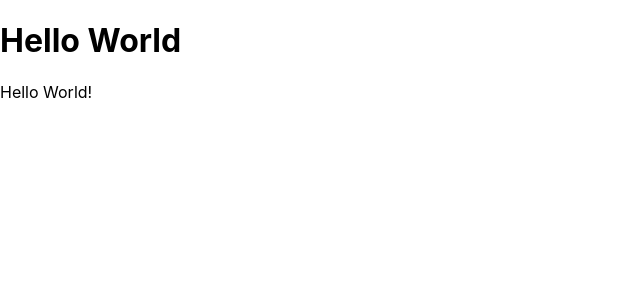
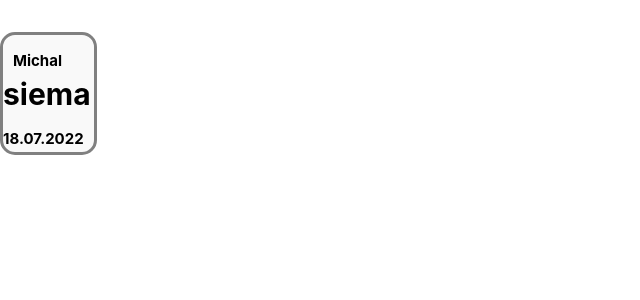
Before and after one commit to lukitom/internship, a React (Create React App) app in the folder frontend/: page / in a window 1280 px wide. Shown: the top 300 px of the page, without its empty margins (0-640 px from the left). Built offline with nearby package versions, Linux system fonts and the light colour scheme.

Commit message:
WI1-18: - Create component Message.tsx.

```diff
--- a/frontend/public/index.html
+++ b/frontend/public/index.html
@@ -10,35 +10,11 @@
       content="Web site created using create-react-app"
     />
     <link rel="apple-touch-icon" href="%PUBLIC_URL%/logo192.png" />
-    <!--
-      manifest.json provides metadata used when your web app is installed on a
-      user's mobile device or desktop. See https://developers.google.com/web/fundamentals/web-app-manifest/
-    -->
     <link rel="manifest" href="%PUBLIC_URL%/manifest.json" />
-    <!--
-      Notice the use of %PUBLIC_URL% in the tags above.
-      It will be replaced with the URL of the `public` folder during the build.
-      Only files inside the `public` folder can be referenced from the HTML.
-
-      Unlike "/favicon.ico" or "favicon.ico", "%PUBLIC_URL%/favicon.ico" will
-      work correctly both with client-side routing and a non-root public URL.
-      Learn how to configure a non-root public URL by running `npm run build`.
-    -->
     <title>React App</title>
   </head>
   <body>
     <noscript>You need to enable JavaScript to run this app.</noscript>
     <div id="root"></div>
-    <!--
-      This HTML file is a template.
-      If you open it directly in the browser, you will see an empty page.
-
-      You can add webfonts, meta tags, or analytics to this file.
-      The build step will place the bundled scripts into the <body> tag.
-
-      To begin the development, run `npm start` or `yarn start`.
-      To create a production bundle, use `npm run build` or `yarn build`.
-    -->
-    Hello World!
   </body>
 </html>
--- a/frontend/src/App.tsx
+++ b/frontend/src/App.tsx
@@ -1,9 +1,18 @@
-import Hello from "./components/Hello";
+import Message from "./components/Message";
 
 function App() {
+
   return (
     <div className="App">
-      <Hello />
+      <div className="app-header">
+
+      </div>
+      <div className="app-section">
+        <Message />
+      </div>
+      <div className="app-footer">
+
+      </div>
     </div>
   );
 }
--- /dev/null
+++ b/frontend/src/components/Message.tsx
@@ -0,0 +1,31 @@
+const Message = () => {
+    const mes = [
+        {
+            Author: 'Michal',
+            message_text: 'siema',
+            Cdata: '18.07.2022',
+        }
+    ]
+
+    const mes_list = mes.map((a) =>
+        <p style={{ border: 'solid gray', borderRadius: '15px', backgroundColor: '#F9F9F9', padding: '0px', width: "fit-content", height: "fit-content"}}>
+            <span style={{ margin: "10px" }}>
+                <span style={{ color: 'black', fontSize: '15px' }}>
+                    {a.Author}
+                </span>
+                <br></br>
+                <span style={{ fontSize: '30px', padding: '0px' }}>
+                    {a.message_text}
+                </span>
+                <br></br>
+                <span style={{ color: 'black', fontSize: '15px', padding: '0px' }}>
+                    {a.Cdata}
+                </span>
+            </span>
+        </p>)
+
+    return (
+        <h1>{mes_list}</h1>
+    )
+}
+export default Message
```
